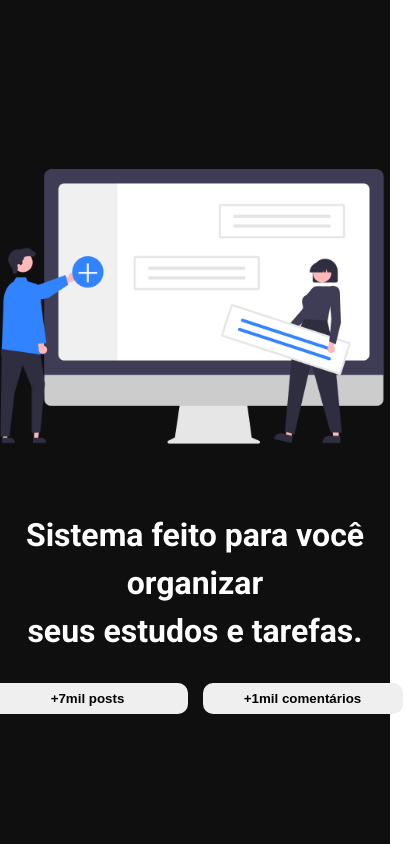
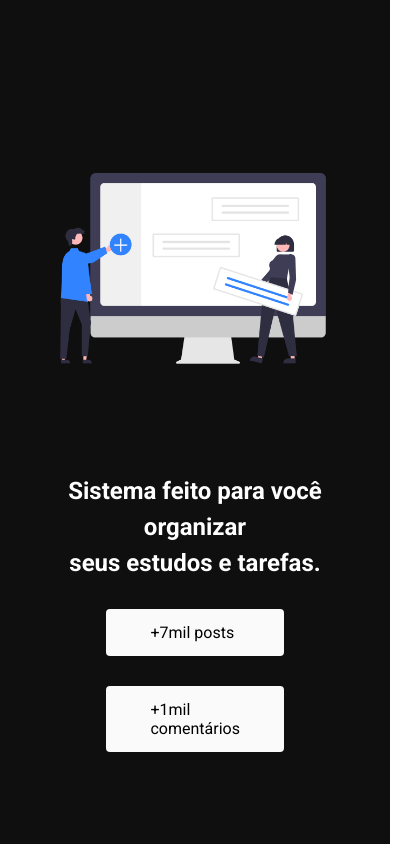
Before and after one commit to Diegoh-dev/task-board, a Next.js app: page / in a window 390 px wide. Shown: the whole page, 420 px wide, since content can reach past the window. Built offline with nearby package versions, Linux system fonts and the light colour scheme.

Commit message:
style[home]: ajustes responsividade.

```diff
--- a/src/app/page.module.scss
+++ b/src/app/page.module.scss
@@ -15,6 +15,10 @@
     .heroImage{
       max-width: 450px;
       object-fit: contain;//para não deixar a imagem distorcida
+
+      @media screen and (max-width:580px){
+        max-width: 80%;
+      }
     }
 
     h1{
@@ -22,26 +26,32 @@
       margin: 28px;
       line-height: 150%;
       text-align: center;
+
+      @media screen and (max-width:580px){
+        font-size: 24px;
+      }
     }
 
-    .containerButton{
+    .containerSection{
       display: flex;
-      gap: 15px;
       align-items: center;
-      justify-content: center;
+      gap: 30px;
+      @media screen and (max-width:580px){
+      flex-direction: column;
+      }
 
-      button{
-        padding: 8px 10px;
-        width: 200px;
-        border-radius: 10px;
-        border: none;
-        outline: none;
-        font-weight: 700;
+
+      .sectionsDados{
+        background-color: #FAFAFA;
+        padding: 14px 44px;
+        border-radius: 4px;
+        transition: transform 0.4s;
+        @media screen and (max-width:580px){
+          width: 80%;
+        }
+
         &:hover{
-          color: #FFF;
-          background-color: #100F10;
-          border: 1px solid #FFF;
-          transition: .3s;
+        transform: scale(1.08);
         }
       }
     }
@@ -51,3 +61,10 @@
 
 
 }
+
+@media screen and (max-width:580px) {
+
+  .heroImage > img{
+   max-width: 80%;
+  }
+ }
--- a/src/app/page.tsx
+++ b/src/app/page.tsx
@@ -19,13 +19,13 @@ export default function Home() {
 
         <h1>Sistema feito para você organizar <br/> seus estudos e tarefas.</h1>
 
-        <div className={styles.containerButton}>
-        <button>
+        <div className={styles.containerSection}>
+        <section className={styles.sectionsDados}>
           +7mil posts
-        </button>
-        <button>
+        </section>
+        <section className={styles.sectionsDados}>
           +1mil comentários
-        </button>
+        </section>
       </div>
       </div>
 
```
